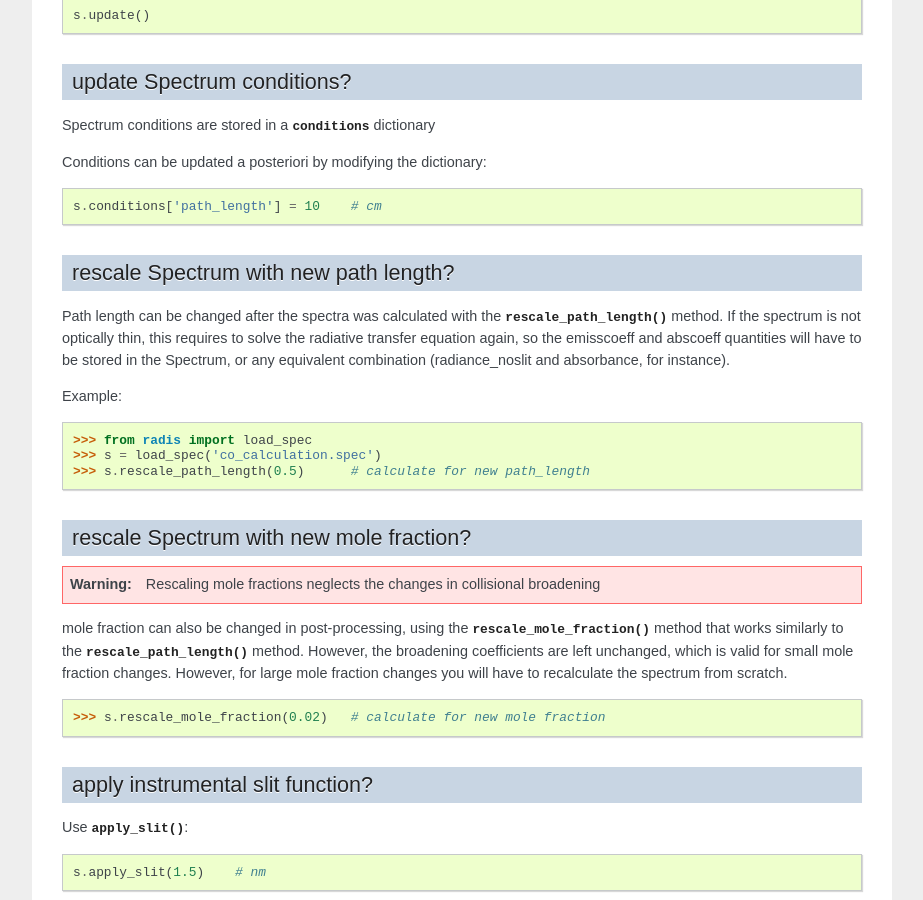
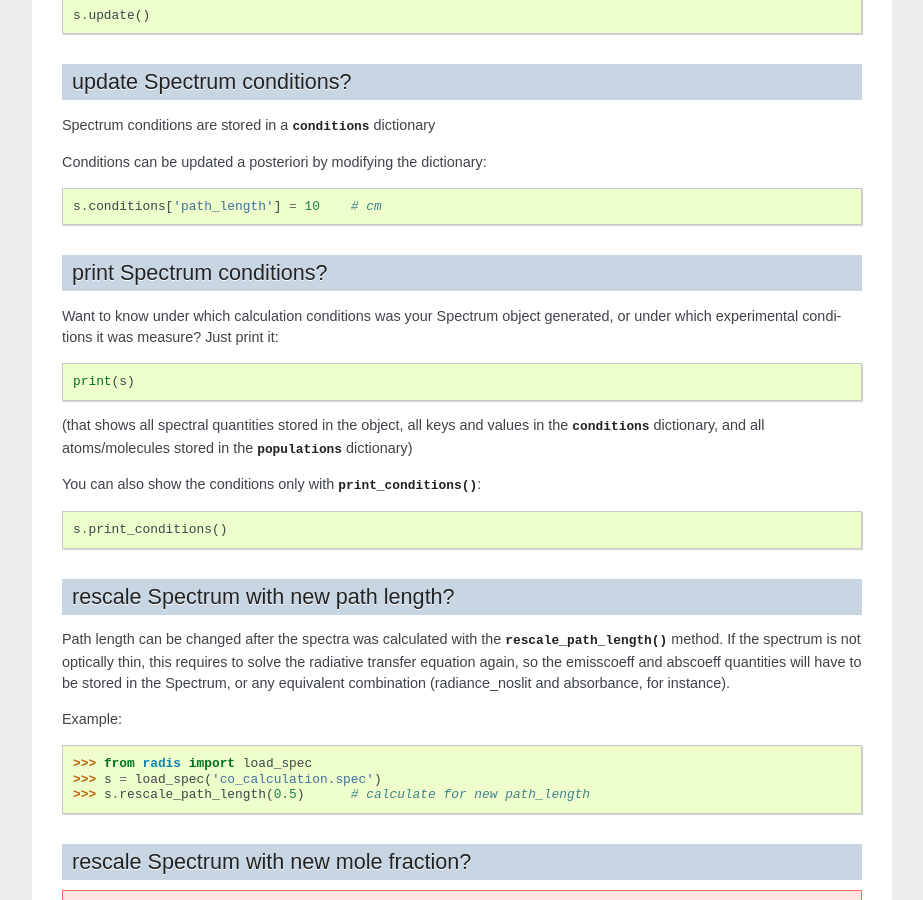
Before and after one commit to radis/radis, a Sphinx documentation site: the page built from docs/spectrum/howto.rst, in a window 1280 px wide and 900 px high, scrolled down 1404 px. Shown: the whole window, without its empty margins (198-1121 px from the left). Built offline with Sphinx 7.4.7, drawn with Linux system fonts in a browser that asks for light colours; some of the changed text lies outside the part shown.

Commit message:
just update doc for print(Spectrum)

```diff
--- a/docs/spectrum/howto.rst
+++ b/docs/spectrum/howto.rst
@@ -94,6 +94,25 @@ Conditions can be updated a posteriori by modifying the dictionary::
 
     s.conditions['path_length'] = 10    # cm
 
+
+print Spectrum conditions?
+--------------------------
+
+Want to know under which calculation conditions was your Spectrum object
+generated, or under which experimental conditions it was measure?
+Just print it::
+
+    print(s)
+
+(that shows all spectral quantities stored in the object, all keys and
+values in the :attr:`~radis.spectrum.spectrum.Spectrum.conditions` dictionary,
+and all atoms/molecules stored in the :attr:`~radis.spectrum.spectrum.Spectrum.populations`
+dictionary)
+
+You can also show the conditions only with
+:meth:`~radis.spectrum.spectrum.Spectrum.print_conditions`::
+
+	s.print_conditions()
 
 rescale Spectrum with new path length?
 --------------------------------------
```
